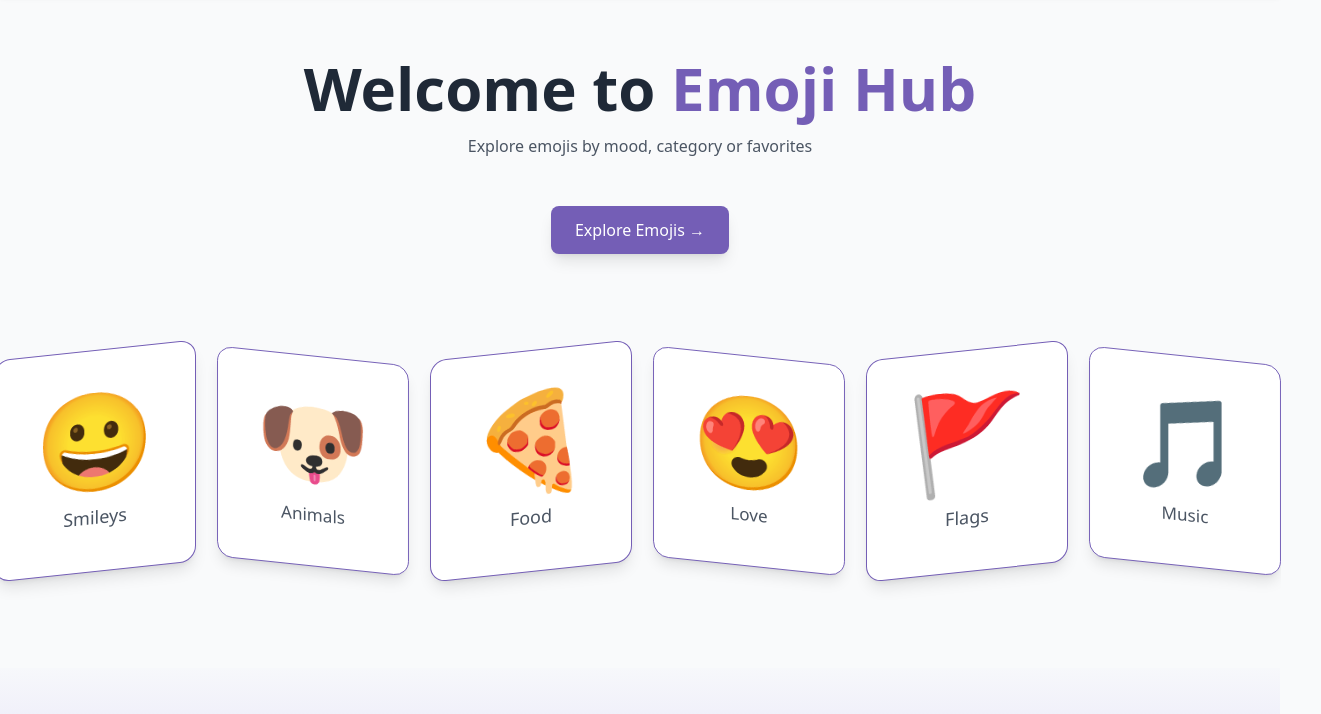
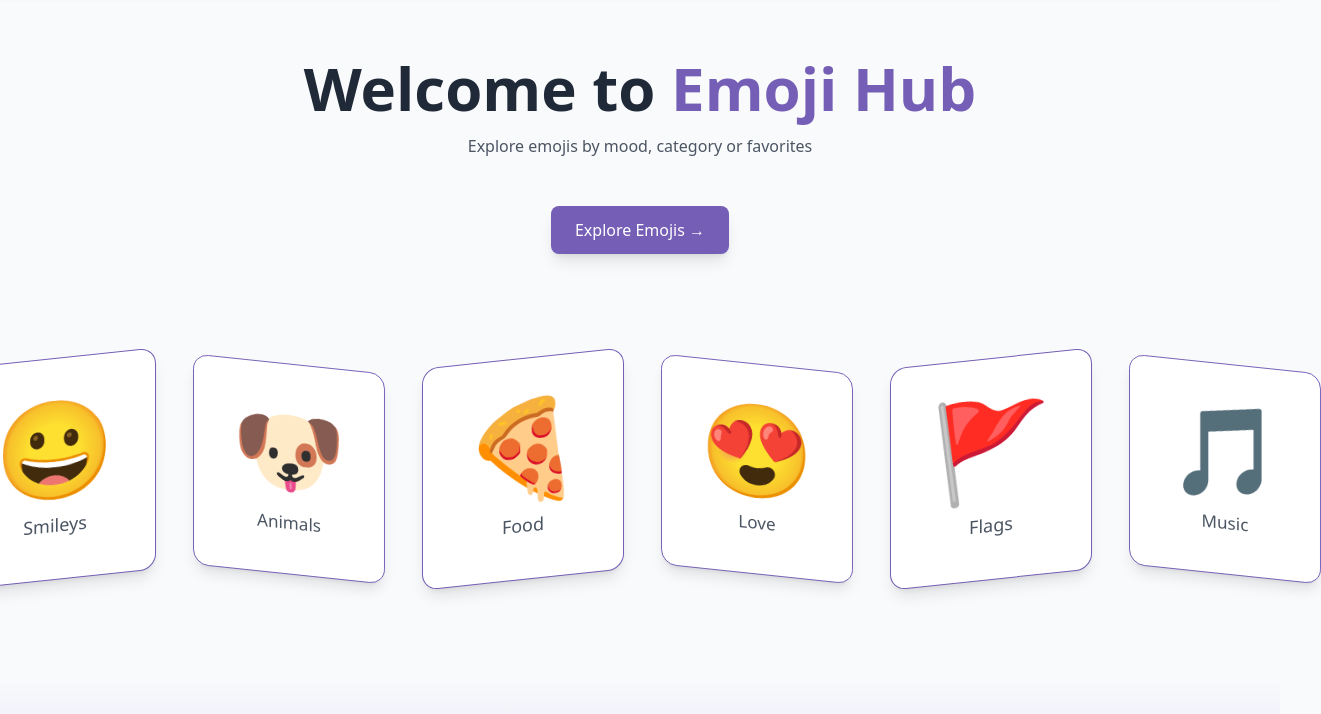
Before and after one commit to Ualihankyzy/emoji, a website: page index.html in a window 1280 px wide. Shown: the part 86-800 px from the top of the page, 1321 px wide, since content can reach past the window. Drawn offline with nearby package versions, Linux system fonts and the light colour scheme; a web font is replaced by a local one.

Commit message:
first commit

```diff
--- a/index.html
+++ b/index.html
@@ -109,7 +109,7 @@
       >
         <div
           style="border-color: #745eb6"
-          class="border bg-white rounded-2xl shadow-lg p-10 w-55 h-70 transform -skew-y-6 transform hover:translate-x-3 hover:-translate-y-3 hover:scale-105 hover:skew-y-3 transition"
+          class="border bg-white rounded-2xl shadow-lg p-10 w-55 h-70 transform -skew-y-6 transform hover:translate-x-3 hover:-translate-y-3 hover:scale-105 hover:skew-y-3 transition m-2"
         >
           <div class="text-8xl text-center">😀</div>
           <p class="mt-4 text-center text-gray-600 text-lg">Smileys</p>
@@ -117,7 +117,7 @@
 
         <div
           style="border-color: #745eb6"
-          class="border bg-white rounded-2xl shadow-lg p-10 w-55 h-70 scale-95 skew-y-6 transform hover:-translate-x-3 hover:translate-y-3 hover:scale-105 hover:skew-y-3 transition"
+          class="border bg-white rounded-2xl shadow-lg p-10 w-55 h-70 scale-95 skew-y-6 transform hover:-translate-x-3 hover:translate-y-3 hover:scale-105 hover:skew-y-3 transition m-2"
         >
           <div class="text-8xl text-center">🐶</div>
           <p class="mt-4 text-center text-gray-600 text-lg">Animals</p>
@@ -125,7 +125,7 @@
 
         <div
           style="border-color: #745eb6"
-          class="border bg-white rounded-2xl shadow-lg p-10 w-55 h-70 transform -skew-y-6 transform hover:translate-x-3 hover:-translate-y-3 hover:scale-105 hover:skew-y-3 transition"
+          class="border bg-white rounded-2xl shadow-lg p-10 w-55 h-70 transform -skew-y-6 transform hover:translate-x-3 hover:-translate-y-3 hover:scale-105 hover:skew-y-3 transition m-2"
         >
           <div class="text-8xl text-center">🍕</div>
           <p class="mt-4 text-center text-gray-600 text-lg">Food</p>
@@ -133,7 +133,7 @@
 
         <div
           style="border-color: #745eb6"
-          class="border bg-white rounded-2xl shadow-lg p-10 w-55 h-70 scale-95 skew-y-6 transform hover:-translate-x-3 hover:translate-y-3 hover:scale-105 hover:skew-y-3 transition"
+          class="border bg-white rounded-2xl shadow-lg p-10 w-55 h-70 scale-95 skew-y-6 transform hover:-translate-x-3 hover:translate-y-3 hover:scale-105 hover:skew-y-3 transition m-2"
         >
           <div class="text-8xl text-center">😍</div>
           <p class="mt-4 text-center text-gray-600 text-lg">Love</p>
@@ -141,7 +141,7 @@
 
         <div
           style="border-color: #745eb6"
-          class="border bg-white rounded-2xl shadow-lg p-10 w-55 h-70 transform -skew-y-6 transform hover:translate-x-3 hover:-translate-y-3 hover:scale-105 hover:skew-y-3 transition"
+          class="border bg-white rounded-2xl shadow-lg p-10 w-55 h-70 transform -skew-y-6 transform hover:translate-x-3 hover:-translate-y-3 hover:scale-105 hover:skew-y-3 transition m-2"
         >
           <div class="text-8xl text-center">🚩</div>
           <p class="mt-4 text-center text-gray-600 text-lg">Flags</p>
@@ -149,7 +149,7 @@
 
         <div
           style="border-color: #745eb6"
-          class="border bg-white rounded-2xl shadow-lg p-10 w-55 h-70 scale-95 skew-y-6 transform hover:-translate-x-3 hover:translate-y-3 hover:scale-105 hover:skew-y-3 transition"
+          class="border bg-white rounded-2xl shadow-lg p-10 w-55 h-70 scale-95 skew-y-6 transform hover:-translate-x-3 hover:translate-y-3 hover:scale-105 hover:skew-y-3 transition m-2"
         >
           <div class="text-8xl text-center">🎵</div>
           <p class="mt-4 text-center text-gray-600 text-lg">Music</p>
```
